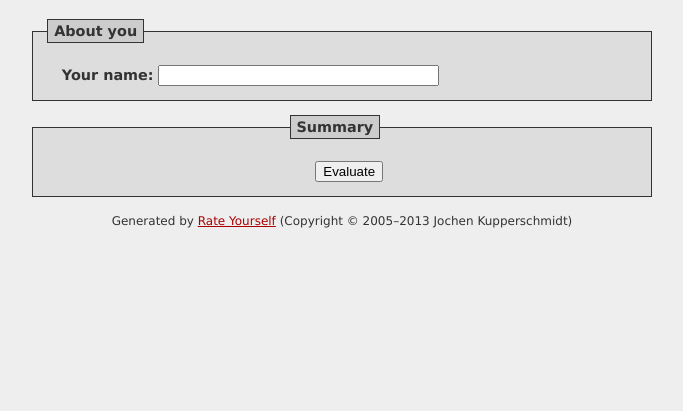
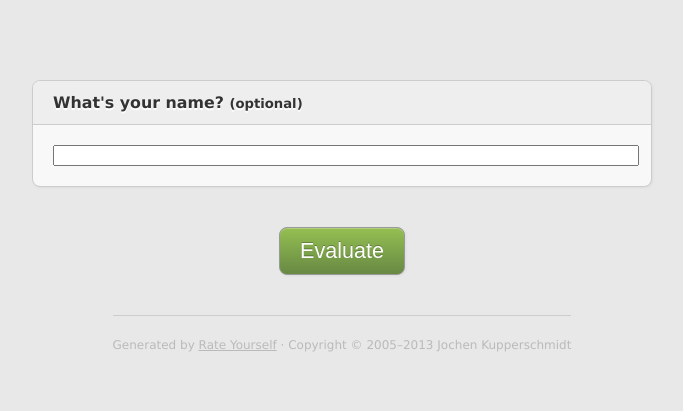
Before and after one commit to homeworkprod/elcuestionario, a Flask app: template templates/questionnaire.html in a window 1280 px wide. Shown: the top 411 px of the page, without its empty margins (298-981 px from the left). Run offline with Flask 2, Linux system fonts and the light colour scheme; the template is opened without the code that fills it, so the values that code supplies are empty.

Commit message:
Major work on HTML and styling.

```diff
--- a/static/style.css
+++ b/static/style.css
@@ -1,81 +1,146 @@
 html,
 body {
-  margin: 0;
+  margin: 40px 0;
   padding: 0;
 }
 body {
-  background-color: #eeeeee;
+  background-color: #e8e8e8;
   color: #333333;
-  font-family: Verdana, Helvetica, Arial, Sans-Serif;
-  font-size: 0.9em;
+  font-family: "Lucida Sans", "Lucida Grande", "Lucida Sans Unicode", "Dejavu Sans", Verdana, sans-serif;
+  font-size: 90%;
   text-align: center;
 }
 
 #main {
   margin: 0 auto;
   padding: 0;
-  text-align: left;
   width: 620px;
 }
 
-a {
-  color: #aa0000;
+h1 {
+  text-shadow: 0 2px 1px #ffffff;
+  margin: 0 0 40px 0;
 }
 
-fieldset,
-legend {
-  border: #333333 solid 1px;
+a {
+  color: #333333;
 }
+
 fieldset {
-  background-color: #dddddd;
-  margin: 1em 0;
-  padding: 1em 1em 1em 2em;
+  border: none;
+  margin: 0;
+  padding: 0;
+  margin: 0;
 }
-legend {
-  background-color: #cccccc;
-  font-size: 1em;
+
+section {
+  background-color: #f8f8f8;
+  box-shadow: 1px 1px 3px rgba(0, 0, 0, 0.05);
+  border: #cccccc solid 1px;
+  border-radius: 8px;
+  overflow: hidden;
+  margin: 20px 0;
+  text-align: left;
+}
+
+section.notifications,
+.notification {
+  background-color: #ffeebb;
+  padding: 0.75em 20px;
+}
+
+section.notifications p {
+  margin: 0.5em 0;
+  padding: 0;
+}
+
+h2 {
+  background-color: #eeeeee;
+  border-bottom: #cccccc solid 1px;
+  font-size: 110%;
   font-weight: bold;
-  margin: 0.5em 0 0.5em -1em;
-  padding: 0.2em 0.4em;
+  margin: 0;
+  padding: 0.75em 20px;
+  text-shadow: 0 2px 1px #ffffff;
 }
-fieldset ul {
+
+section.name p {
+  margin: 0;
+  padding: 20px;
+}
+section.name input {
+  width: 100%;
+}
+
+section.question p.notification {
+  border-bottom: #cccccc solid 1px;
+  margin: 0;
+}
+section.question ul {
   list-style: none;
   margin: 0;
+  padding: 15px;
+}
+li {
+  margin: 0.25em 0;
   padding: 0;
 }
 li input {
   margin-right: 0.5em;
 }
 label {
-  padding: 0.15em 0.2em;
+  padding: 0.25em 0.5em 0.25em 0;
 }
 label:hover {
   background-color: #666666;
+  border-radius: 4px;
   color: #ffffff;
   cursor: pointer;
 }
 
-.warning {
-  color: #ff0000;
+section.result .score,
+section.result .rating {
+  padding: 0;
+  text-align: center;
+}
+section.result .score {
+  font-size: 400%;
   font-weight: bold;
+  margin: 20px 0 10px 0;
+}
+section.result .rating {
+  font-style: italic;
+  margin: 10px 0 20px 0;
 }
 
-fieldset.action {
+a.button,
+button {
+  background-color: #83A94C;
+  background-image: linear-gradient(to bottom, #95BF52, #678943);
+  border: #999999 solid 1px;
+  border-radius: 8px;
+  box-shadow: 0 1px 0 rgba(255, 255, 255, 0.25) inset, 1px 1px 3px rgba(0, 0, 0, 0.05);
+  color: #ffffff;
+  cursor: pointer;
+  display: inline-block;
+  font-size: 150%;
+  font-weight: normal;
+  margin: 20px auto 0 auto;
+  padding: 10px 20px;
   text-align: center;
+  text-decoration: none;
+  text-shadow: 0 -1px 0 rgba(0, 0, 0, 0.25);
 }
 
-fieldset.result {
-  text-align: center;
+#footer {
+  border-top: #cccccc solid 1px;
+  display: inline-block;
+  margin: 40px 0 20px 0;
+  padding: 20px 0 0 0;
 }
-fieldset.result .preface {
-  font-weight: bold;
+#footer small {
+  opacity: 0.25;
 }
-fieldset.result .score {
-  font-size: 4em;
-  font-style: italic;
-  font-weight: bold;
-  margin: 0;
+#footer:hover small {
+  opacity: 1.0;
 }
-fieldset.result .action {
-  font-weight: bold;
-}
--- a/templates/layout.html
+++ b/templates/layout.html
@@ -16,7 +16,7 @@
 {%- block body %}{% endblock %}
     </div>
 
-    <p><small>Generated by <a href="http://homework.nwsnet.de/">Rate Yourself</a> (Copyright &copy; 2005&ndash;2013 Jochen Kupperschmidt)</small></p>
+    <p id="footer"><small>Generated by <a href="http://homework.nwsnet.de/">Rate Yourself</a> &middot; Copyright &copy; 2005&ndash;2013 Jochen Kupperschmidt</small></p>
 
   </body>
 </html>
--- a/templates/questionnaire.html
+++ b/templates/questionnaire.html
@@ -4,26 +4,28 @@
 
       <form action="{{ url_for('evaluate', _method='POST') }}" method="post">
 
+        {% if submitted -%}
+        <section class="notifications">
           <fieldset>
-          <legend>About you</legend>
-          <strong>Your name:</strong> <input type="text" name="username" value="{{ username }}" size="32" maxlength="40"/>
+            <p>You have answered only <strong>{{ questions.total_answered() }} of {{ questions|length }}</strong> questions so far.</p>
+            <p>Please answer the remaining <strong>{{ questions.total_unanswered() }}</strong> question(s) for final evaluation.</p>
           </fieldset>
-
-        {% if submitted -%}
-        <fieldset>
-          <legend>Errors</legend>
-          <p class="warning">
-            Only {{ questions.total_answered() }} of {{ questions|length }} questions were answered so far.<br/>
-            The remaining {{ questions.total_unanswered() }} questions must be answered for final evaluation.
-          </p>
-        </fieldset>
+        </section>
         {% endif -%}
 
+        <section class="name">
+          <fieldset>
+            <h2>What's your name? <small>(optional)</small></h2>
+            <p><input type="text" name="username" value="{{ username }}" maxlength="40"/></p>
+          </fieldset>
+        </section>
+
         {% for question in questions.get_questions() %}
+        <section class="question">
           <fieldset>
-          <legend>{{ loop.index }}. {{ question.caption }}</legend>
+            <h2>{{ loop.index }}. {{ question.caption }}</h2>
             {%- if submitted and not question.answered %}
-          <p class="warning">This question has not been answered yet.</p>
+            <p class="notification">Please answer this question.</p>
             {%- endif %}
             <ul>
             {%- for answer in question.get_answers()|shuffled %}
@@ -31,12 +33,10 @@
             {%- endfor %}
             </ul>
           </fieldset>
+        </section>
         {% endfor %}
 
-        <fieldset class="action">
-          <legend>Summary</legend>
         <button>Evaluate</button>
-        </fieldset>
 
       </form>
 
```
Also changed, not shown: templates/result.html (+7 -9 lines). Lines whose indentation alone changed are shown as unchanged.
